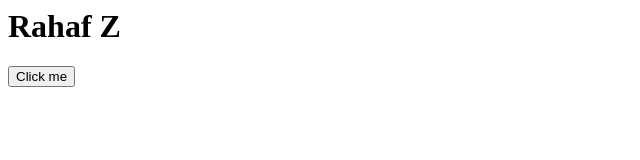
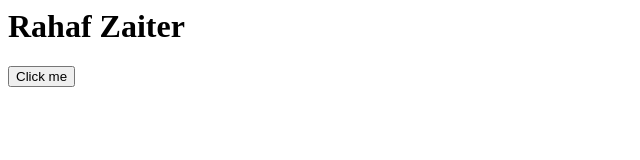
Before and after one commit to rahafzaiter/training, a plain HTML site: page index.html in a window 1280 px wide. Shown: the whole page, without its empty margins (0-640 px from the left). Drawn offline with Linux system fonts and the light colour scheme.

Commit message:
fix the name in index.html

```diff
--- a/index.html
+++ b/index.html
@@ -1,4 +1,4 @@
 
-<h1>Rahaf Z</h1>
+<h1>Rahaf Zaiter</h1>
 <button onclick="test()">Click me </button>
 <script src="index.js"></script>
```
